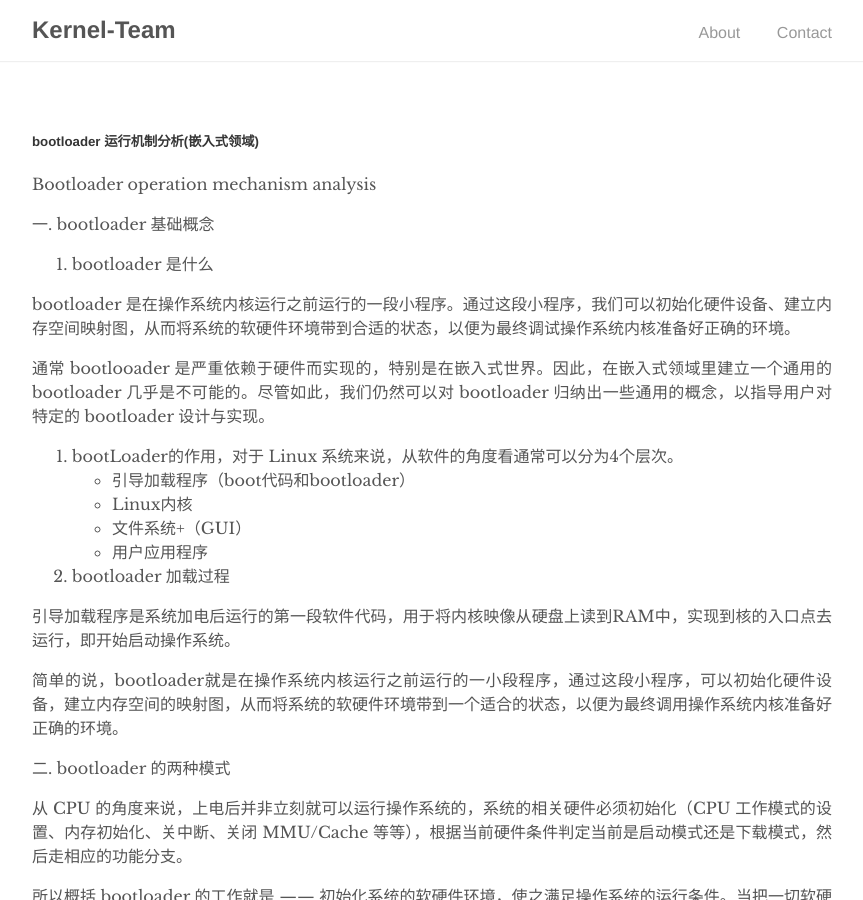
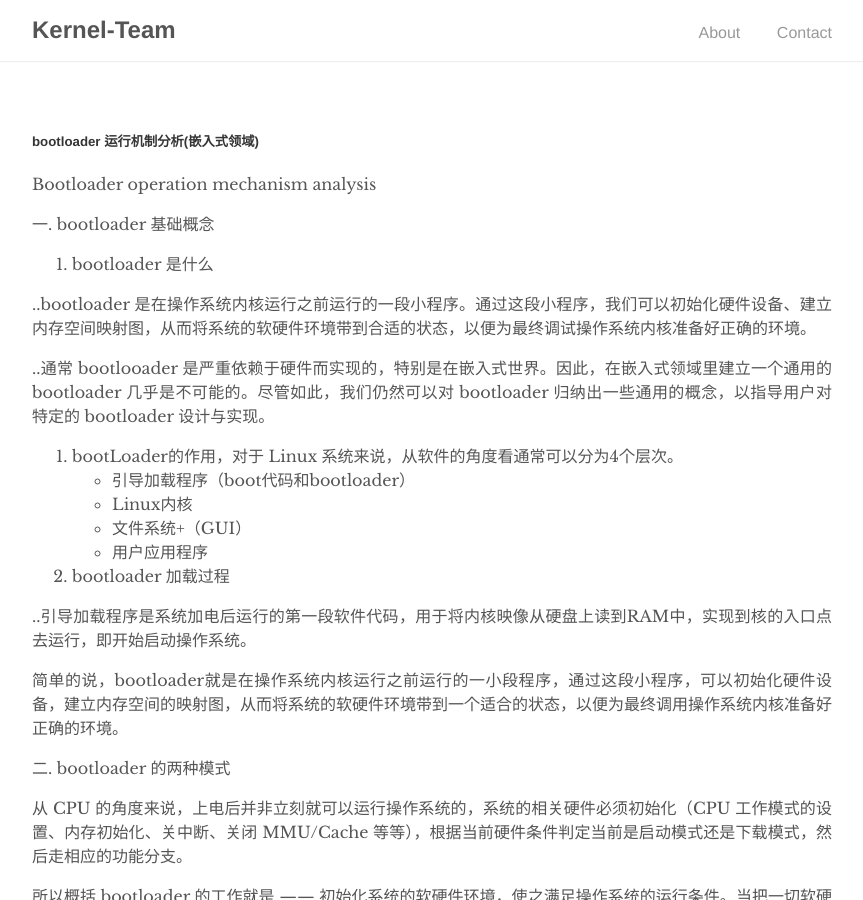
Before and after one commit to Kernel-Team/Kernel-Team.github.io, a Jekyll site: the page built from _posts/2019-07-19-Bootloader-operation-mechanism-analysis.md, in a window 1280 px wide and 900 px high. Shown: the whole window, without its empty margins (208-1071 px from the left). Built offline with Jekyll 4.4.1, drawn with Linux system fonts in a browser that asks for light colours.

Commit message:
fix summary

```diff
--- a/_posts/2019-07-19-Bootloader-operation-mechanism-analysis.md
+++ b/_posts/2019-07-19-Bootloader-operation-mechanism-analysis.md
@@ -17,9 +17,9 @@ Bootloader operation mechanism analysis
 
 1. bootloader 是什么
 
-bootloader 是在操作系统内核运行之前运行的一段小程序。通过这段小程序，我们可以初始化硬件设备、建立内存空间映射图，从而将系统的软硬件环境带到合适的状态，以便为最终调试操作系统内核准备好正确的环境。
+..bootloader 是在操作系统内核运行之前运行的一段小程序。通过这段小程序，我们可以初始化硬件设备、建立内存空间映射图，从而将系统的软硬件环境带到合适的状态，以便为最终调试操作系统内核准备好正确的环境。
 
-通常 bootlooader 是严重依赖于硬件而实现的，特别是在嵌入式世界。因此，在嵌入式领域里建立一个通用的 bootloader 几乎是不可能的。尽管如此，我们仍然可以对 bootloader 归纳出一些通用的概念，以指导用户对特定的 bootloader 设计与实现。
+..通常 bootlooader 是严重依赖于硬件而实现的，特别是在嵌入式世界。因此，在嵌入式领域里建立一个通用的 bootloader 几乎是不可能的。尽管如此，我们仍然可以对 bootloader 归纳出一些通用的概念，以指导用户对特定的 bootloader 设计与实现。
 
 2. bootLoader的作用，对于 Linux 系统来说，从软件的角度看通常可以分为4个层次。
 	- 引导加载程序（boot代码和bootloader）
@@ -29,7 +29,7 @@ bootloader 是在操作系统内核运行之前运行的一段小程序。通过
 
 3. bootloader 加载过程
 
-引导加载程序是系统加电后运行的第一段软件代码，用于将内核映像从硬盘上读到RAM中，实现到核的入口点去运行，即开始启动操作系统。
+..引导加载程序是系统加电后运行的第一段软件代码，用于将内核映像从硬盘上读到RAM中，实现到核的入口点去运行，即开始启动操作系统。
 
 简单的说，bootloader就是在操作系统内核运行之前运行的一小段程序，通过这段小程序，可以初始化硬件设备，建立内存空间的映射图，从而将系统的软硬件环境带到一个适合的状态，以便为最终调用操作系统内核准备好正确的环境。
 
```
